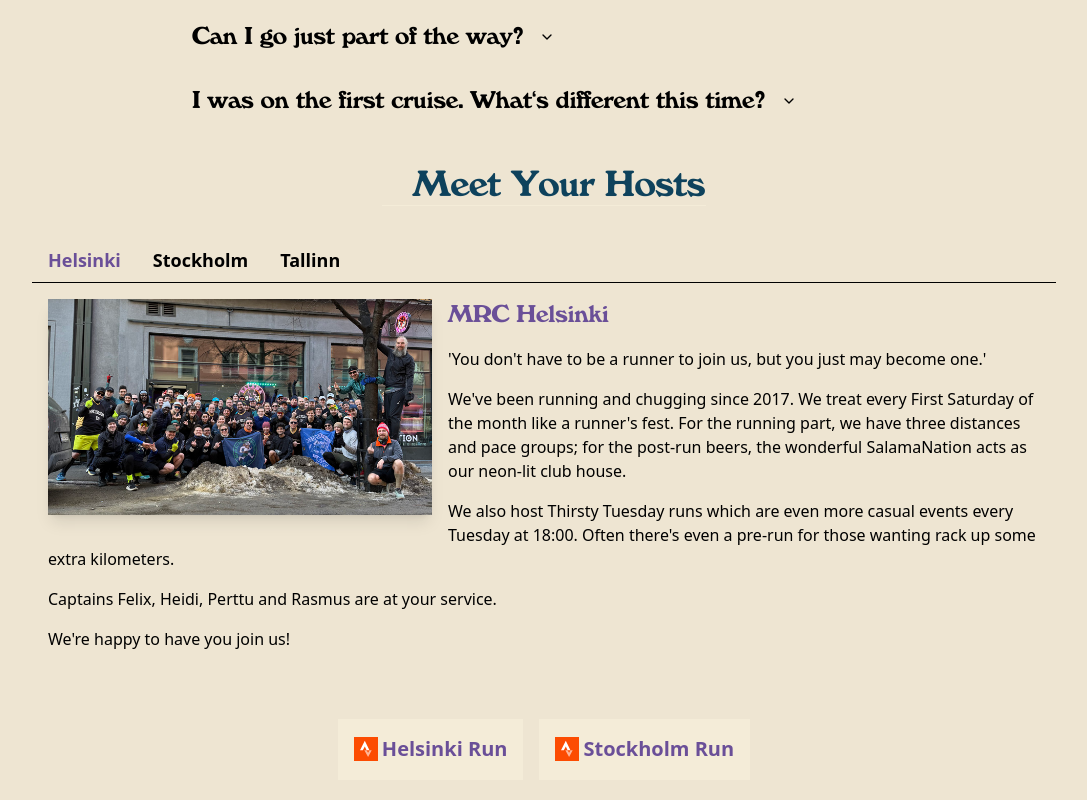
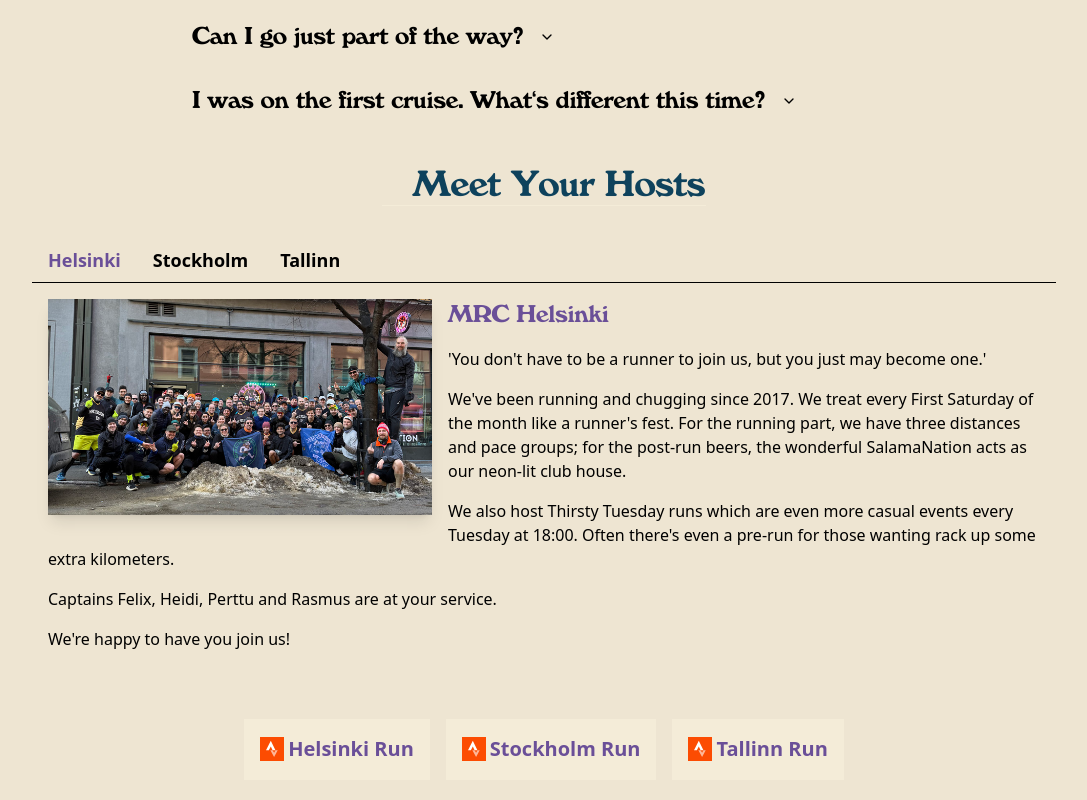
Before and after one commit to Tiketti/mrc-baltic-cruise, a React (Vite) app: page /baltic-cruise-2 in a window 1280 px wide. Shown: the part 1597-2397 px from the top of the page, without its empty margins (96-1183 px from the left). Built offline with nearby package versions, Linux system fonts and the light colour scheme; a web font is replaced by a local one.

Commit message:
Add Tallinn Strava event

```diff
--- a/src/data2026.tsx
+++ b/src/data2026.tsx
@@ -144,4 +144,10 @@ export const events2026: EventItem[] = [
     name: "Stockholm Run",
     url: "https://www.strava.com/clubs/302996/group_events/3455960626226077518",
   },
+  {
+    id: "tallinn-run-2026",
+    title: "MRC Baltic Cruise II - Tallinn Run",
+    name: "Tallinn Run",
+    url: "https://www.strava.com/clubs/315734/group_events/3476270584553686126",
+  },
 ];
```
